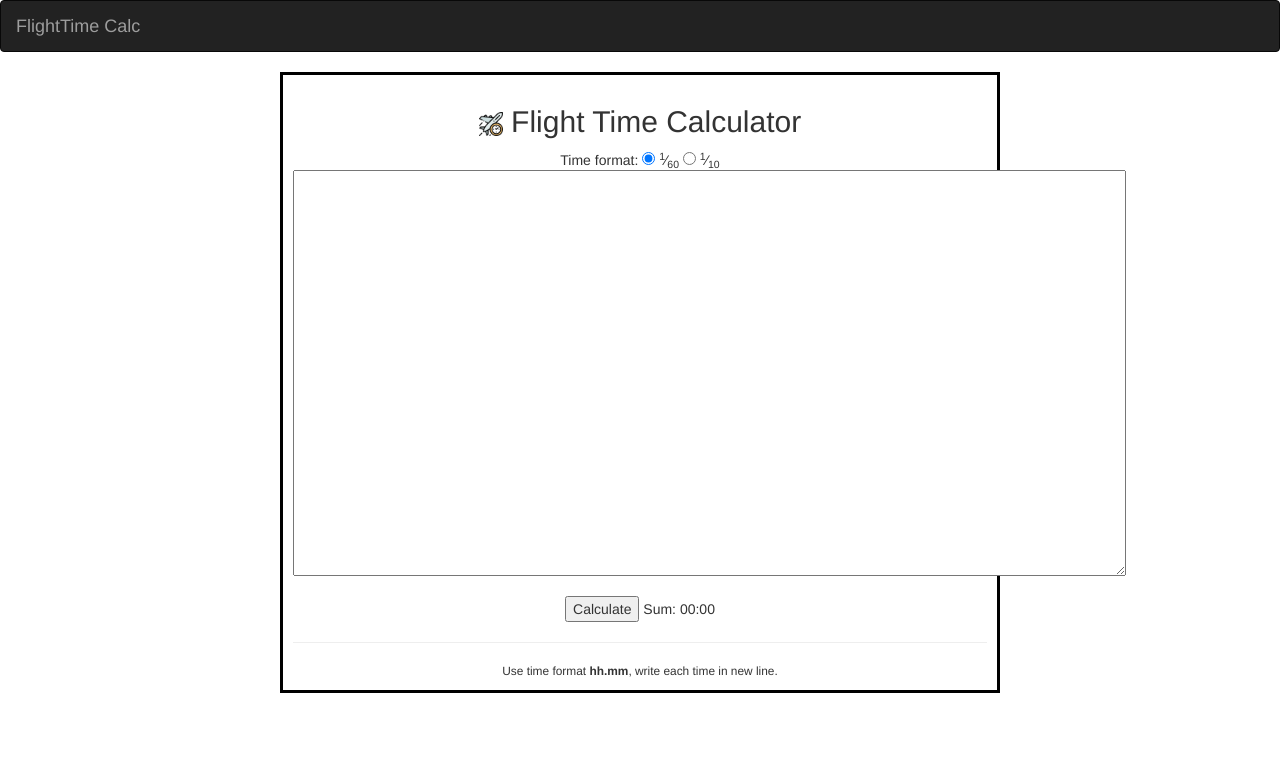
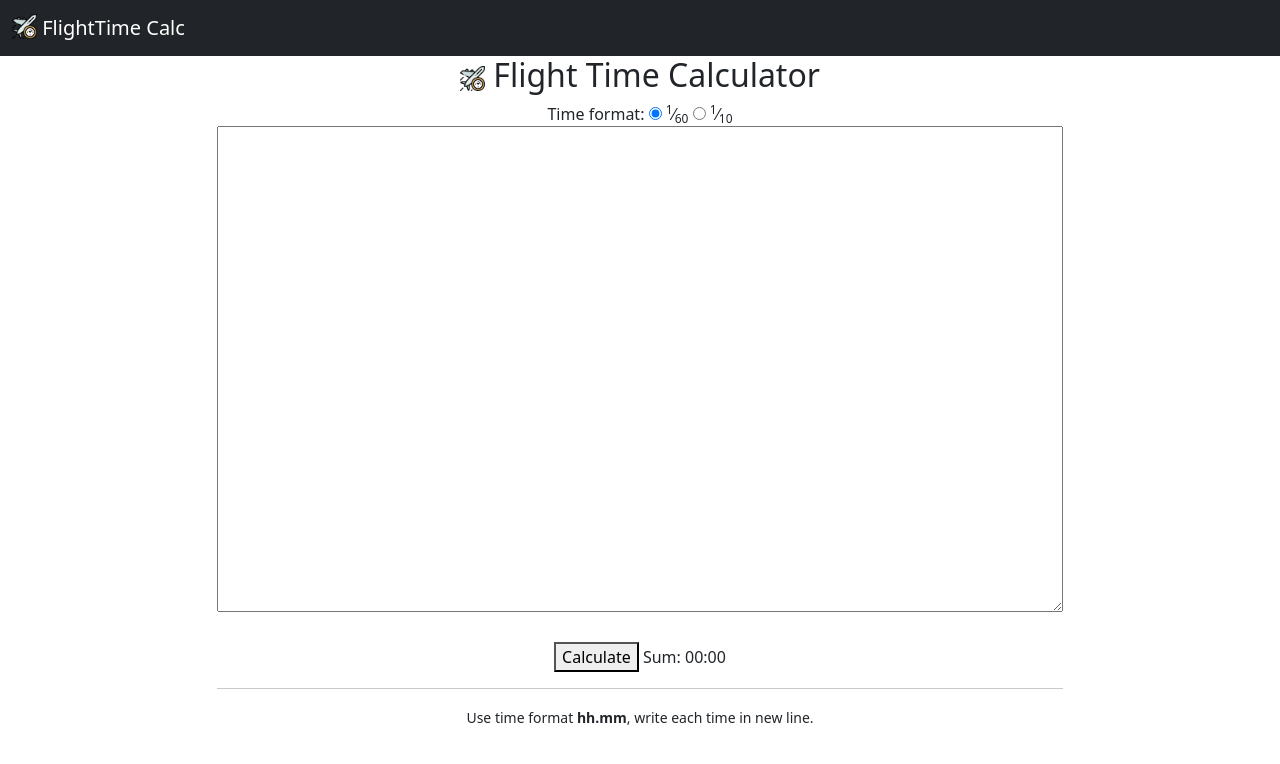
Before and after one commit to basketbojler/basketbojler.github.io, a plain HTML site: page index.html in a window 1280 px wide. Drawn offline with nearby package versions, Linux system fonts and the light colour scheme.

Commit message:
Add files via upload

```diff
--- a/index.html
+++ b/index.html
@@ -1,4 +1,5 @@
-<html>
+<!doctype html>
+<html lang="en">
 
 <head>
 	<link rel="icon" href="time-airplane.png">
@@ -14,14 +15,12 @@
 
 		gtag('config', 'G-P7P0JJ0L5W');
 	</script>
-	<!-- Latest compiled and minified CSS -->
-	<link rel="stylesheet" href="https://maxcdn.bootstrapcdn.com/bootstrap/3.4.1/css/bootstrap.min.css">
+<!-- jQuery library -->
+<script src="https://ajax.googleapis.com/ajax/libs/jquery/3.5.1/jquery.min.js"></script>
+	<script src="https://maxcdn.bootstrapcdn.com/bootstrap/3.4.1/js/bootstrap.min.js"></script>
 
-	<!-- jQuery library -->
-	<script src="https://ajax.googleapis.com/ajax/libs/jquery/3.5.1/jquery.min.js"></script>
-
-	<!-- Latest compiled JavaScript -->
-	<script src="https://maxcdn.bootstrapcdn.com/bootstrap/3.4.1/js/bootstrap.min.js"></script>
+	<link href="https://cdn.jsdelivr.net/npm/bootstrap@5.1.1/dist/css/bootstrap.min.css" rel="stylesheet" integrity="sha384-F3w7mX95PdgyTmZZMECAngseQB83DfGTowi0iMjiWaeVhAn4FJkqJByhZMI3AhiU" crossorigin="anonymous">
+	<script src="https://cdn.jsdelivr.net/npm/bootstrap@5.1.1/dist/js/bootstrap.bundle.min.js" integrity="sha384-/bQdsTh/da6pkI1MST/rWKFNjaCP5gBSY4sEBT38Q/9RBh9AH40zEOg7Hlq2THRZ" crossorigin="anonymous"></script>
 
 
 
@@ -33,34 +32,33 @@
 
 <body>
 	<title> Flight Time Calculator </title>
-	<nav class="navbar navbar-inverse">
+	<nav class="navbar navbar-dark bg-dark">
 		<div class="container-fluid">
-		  <div class="navbar-header">
-			<a class="navbar-brand" href="#">FlightTime Calc</span></a>
-		  </div>
-
-		  <ul class="nav navbar-nav navbar-right">
-		  </ul>
+		  <a class="navbar-brand" href="#">
+			<span><img src="time-airplane.png" alt="logo-airplane" height="25px"   class="d-inline-block align-text-top"></span>
+			FlightTime Calc
+		  </a>
 		</div>
 	  </nav>
-	<div class="center">
-		<h2 class="title"><img src="time-airplane.png" height="3%" alt="flight time airplane" title="airplane time">
+	<div class="row">
+
+	<div class="col-md-8 offset-md-2 lol">
+		<h2 class="title"><img src="time-airplane.png" height="25px" alt="flight time airplane" title="airplane time">
 			Flight
 			Time Calculator </h2>
 		Time format:
 		<input type="radio" id="hex" name="time" value="6" checked="checked" /> <sup>1</sup>&frasl;<sub>60</sub>
 		<input type="radio" id="dec" name="time" value="10" /> <sup>1</sup>&frasl;<sub>10</sub>
-		<textarea id="gps" name="gps" rows="20" cols="100"></textarea>
+		<textarea id="gps" name="gps" rows="20" style="width: 100%; max-width: 100%;"></textarea>
 
 		<br><br><button>Calculate</button> Sum: <span id="timeSum"> 00:00</span>
 		<hr>
 		<small>Use time format <b>hh.mm</b>, write each time in new line.</small>
 	</div>
+
+</div>
 </body>
 <script>
-
-
-
 	$('button').click(function () {
 		var t1 = "00:00";
 		var mins = 0;
--- a/style.css
+++ b/style.css
@@ -1,16 +1,18 @@
 body {
  text-align:center;
+ padding:0px;
+ margin:0px;
 }
 
-
-.center {
-  margin: auto;
-  width:720px;
-  border: 3px solid black;
-  padding: 10px;
-  display: inline-block;
+.top-bar {
+  background-color: black;
+  color:white;
 }
 
 .title {
 	text-align: center;
 }
+
+.lol {
+  text-align: center;
+}
```
